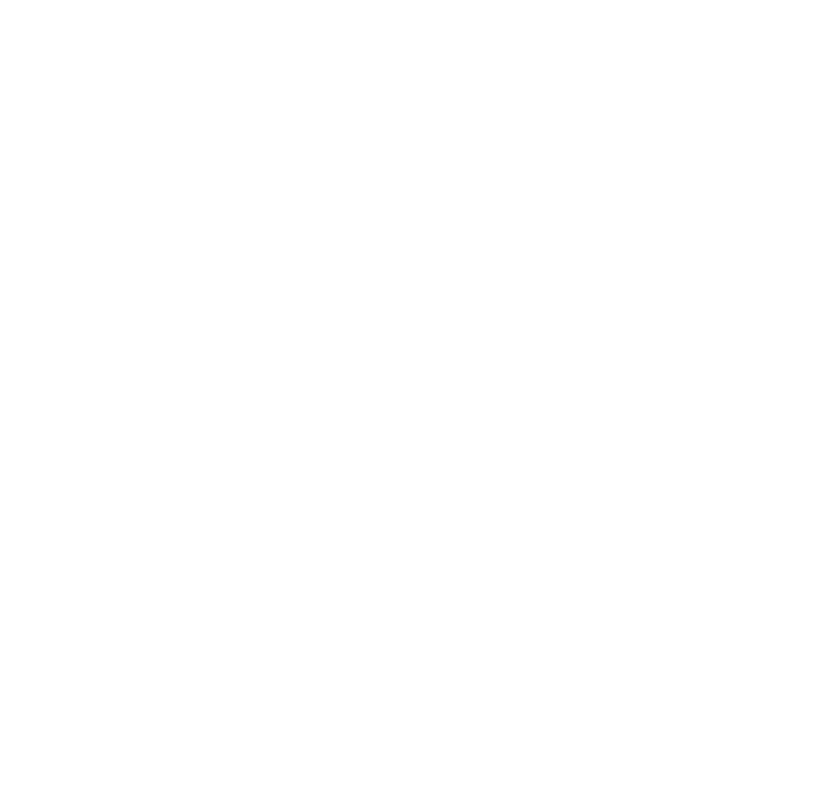
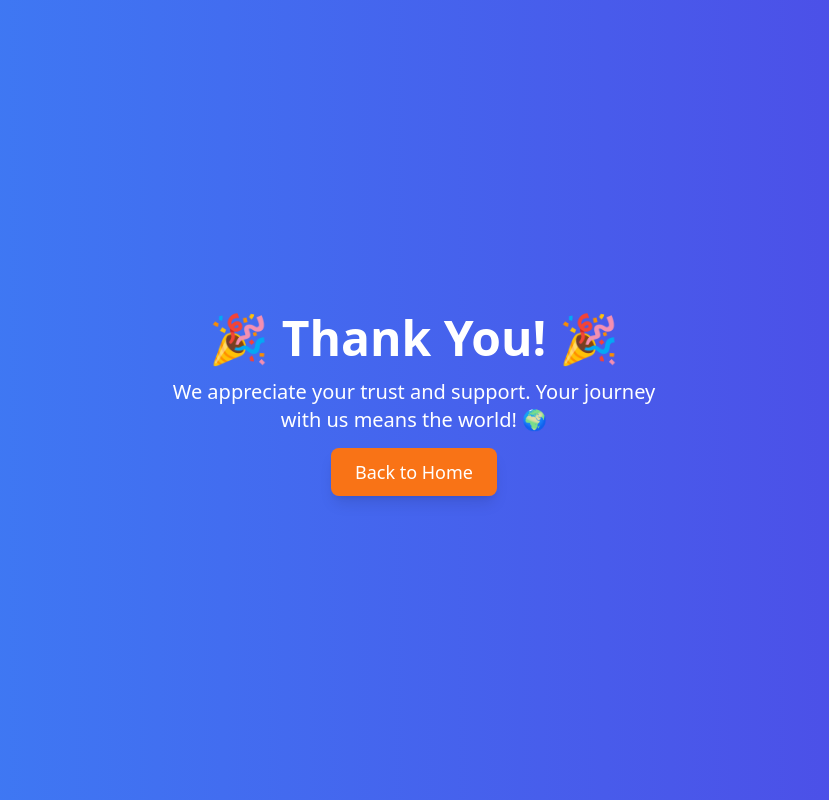
Before and after one commit to shubham-medscribe/dental, a React (Create React App) app: page /thank-you in a window 1280 px wide. Before the commit this address had no page. Shown: the whole page, without its empty margins (226-1055 px from the left). Built offline with nearby package versions, Linux system fonts and the light colour scheme.

Commit message:
added validation and thank you page, added credit-score field in pop form

```diff
--- a/package.json
+++ b/package.json
@@ -27,11 +27,13 @@
     "jspdf": "^2.5.2",
     "mapbox-gl": "^3.6.0",
     "react": "^18.3.1",
+    "react-confetti": "^6.2.2",
     "react-dom": "^18.3.1",
     "react-dotenv": "^0.1.3",
     "react-infinite-scroll-component": "^6.1.0",
     "react-loading-skeleton": "^3.4.0",
     "react-medium-image-zoom": "^5.2.9",
+    "react-phone-input-2": "^2.15.1",
     "react-redux": "^9.1.2",
     "react-router-dom": "^6.26.0",
     "react-scripts": "5.0.1",
--- a/src/components/CallUsBar/CallUsbar.tsx
+++ b/src/components/CallUsBar/CallUsbar.tsx
@@ -4,7 +4,7 @@
 import { FontAwesomeIcon } from "@fortawesome/react-fontawesome";
 import { faPhone } from "@fortawesome/free-solid-svg-icons";
 
-export default function CallUsBar({ openPopForm }: Record<string, any>) {
+export default function CallUsBar() {
   const [mounted, setMounted] = useState(false);
 
   useEffect(() => {
@@ -15,12 +15,12 @@
   if (!mounted) return null;
 
   return createPortal(
-    <motion.div
-      onClick={() => openPopForm()}
+    <motion.a
+      href="tel:+1510-574-0496"
       initial={{ y: 100 }}
       animate={{ y: 0 }}
       transition={{ type: "spring", stiffness: 80 }}
-      className="cursor-pointer fixed bottom-0 left-0 w-full bg-black text-white py-3 px-6 flex items-center gap-3 justify-center z-50"
+      className="sm:hidden cursor-pointer fixed bottom-0 left-0 w-full bg-black text-white py-3 px-6 flex items-center gap-3 justify-center z-50"
     >
       {/* Infinite Left-Right Motion */}
       <motion.div
@@ -44,7 +44,7 @@
       <span className="text-sm sm:text-base font-semibold">
         Call us to get Free Consultation
       </span>
-    </motion.div>,
+    </motion.a>,
     document.body
   );
 }
--- a/src/components/popForm/PopFor.tsx
+++ b/src/components/popForm/PopFor.tsx
@@ -3,8 +3,13 @@
 import { createPortal } from "react-dom";
 import { FontAwesomeIcon } from "@fortawesome/react-fontawesome";
 import { faClose } from "@fortawesome/free-solid-svg-icons";
+import "react-phone-input-2/lib/style.css";
+import PhoneInput from "react-phone-input-2";
+import validateForm from "../../functions/validatePopUpForm";
+import { useNavigate } from "react-router-dom";
 
 export default function PopFor({ closePopForm }: Record<string, any>) {
+  const navigate = useNavigate()
   const [message, setMessage] = useState<string | null>(null);
   const [formData, setFormData] = useState({
     firstName: "",
@@ -12,6 +17,7 @@
     email: "",
     phone: "",
     financing: "",
+    creditscore: "",
     note: "",
     consent: false,
   });
@@ -26,6 +32,19 @@
 
   const handleSubmit = (e: any) => {
     e.preventDefault();
+
+    if (!validateForm(formData)) {
+      setMessage("Please fill in all fields.");
+      return;
+    }
+    setFormData((preState: any) => {
+      return { ...preState, phone: "+" + preState.phone };
+    });
+
+    if (validateForm(formData)) {
+      navigate("/thank-you")
+      return;
+    }
     setMessage("Message sent successfully!");
     console.log(formData);
   };
@@ -43,8 +62,13 @@
         transition={{ duration: 0.3 }}
         onClick={(e) => e.stopPropagation()} // Prevents closing when clicking inside the form
       >
-        <button onClick={()=>{closePopForm()}} className="absolute top-0 right-0 p-2 sm:p-5">
-          <FontAwesomeIcon icon={faClose}/>
+        <button
+          onClick={() => {
+            closePopForm();
+          }}
+          className="absolute top-0 right-0 p-2 sm:p-5"
+        >
+          <FontAwesomeIcon icon={faClose} />
         </button>
         <h2 className="text-xl font-bold mb-4 text-center">
           📅 BOOK A FREE CONSULTATION
@@ -100,14 +124,17 @@
             <label className="block text-sm font-semibold mb-1">
               Phone Number <span className="text-red-700">*</span>
             </label>
-            <input
-              type="tel"
-              name="phone"
-              placeholder="Phone Number"
+            <PhoneInput
+              country={"us"} // Default country
               value={formData.phone}
-              onChange={handleChange}
-              className="border p-2 rounded-lg w-full"
-              required
+              onChange={(phone: string) => {
+                {
+                  setFormData({ ...formData, phone: phone });
+                }
+              }}
+              inputClass="border p-2 rounded-lg w-full"
+              containerClass="w-full"
+              inputStyle={{ width: "100%" }} // Ensures it takes full width
             />
           </div>
 
@@ -127,6 +154,33 @@
               <option value="no">No</option>
             </select>
           </div>
+          {formData.financing === "yes" && (
+            <motion.div
+              animate={{ opacity: 1 }}
+              transition={{ duration: 0.5 }}
+              initial={{ opacity: 0 }}
+              exit={{ opacity: 0 }}
+              className="mb-4"
+            >
+              <label className="block text-sm font-semibold mb-1">
+                Credit Score <span className="text-red-700">*</span>
+              </label>
+              <select
+                name="creditscore"
+                value={formData.creditscore}
+                onChange={handleChange}
+                className="border p-2 rounded-lg w-full"
+                required
+              >
+                <option value="">Please choose an option</option>{" "}
+                <option value="0-549">Below 549</option>
+                <option value="550-559">550-559</option>
+                <option value="600-649">600-649</option>
+                <option value="650-699">650-699</option>
+                <option value="above-700">Above 700</option>
+              </select>
+            </motion.div>
+          )}
 
           <div className="mb-4">
             <label className="block text-sm font-semibold mb-1">
--- /dev/null
+++ b/src/functions/validatePopUpForm.ts
@@ -0,0 +1,51 @@
+type FormDataType = {
+  firstName: string;
+  lastName: string;
+  email: string;
+  phone: string;
+  financing: string;
+  creditscore: string;
+  note: string;
+  consent: boolean;
+};
+
+type ValidationErrors = Partial<Record<keyof FormDataType, string>>;
+
+const validateForm = (data: FormDataType): boolean => {
+  const errors: ValidationErrors = {};
+
+  if (!data.firstName.trim() || data.firstName.length < 2) {
+    errors.firstName = "First name is required and must be at least 2 characters.";
+  }
+
+  if (!data.lastName.trim() || data.lastName.length < 2) {
+    errors.lastName = "Last name is required and must be at least 2 characters.";
+  }
+
+  if (!data.email.trim() || !/^[\w-.]+@([\w-]+\.)+[\w-]{2,4}$/.test(data.email)) {
+    errors.email = "Please enter a valid email address.";
+  }
+
+  if (!data.phone.trim() || !/^\+?\d{10,15}$/.test(data.phone)) {
+    errors.phone = "Please enter a valid phone number.";
+  }
+
+  if (!data.financing.trim()) {
+    errors.financing = "Please select a financing option.";
+  }
+
+  // Only validate credit score if financing is "yes"
+  if (data.financing.toLowerCase() === "yes" && !data.creditscore.trim()) {
+    errors.creditscore = "Please select a credit score range.";
+  }
+
+  if (!data.consent) {
+    errors.consent = "You must agree to the terms.";
+  }
+
+  console.log(errors);
+
+  // If there are any errors, return false; otherwise, return true
+  return Object.keys(errors).length === 0;
+};
+ export default validateForm;
--- a/src/pages/Home.tsx
+++ b/src/pages/Home.tsx
@@ -15,7 +15,7 @@
   const [open, setClose] = useState<boolean>(false);
   return (
     <div className="w-full">
-      <CallUsBar openPopForm={() => setClose(true)}/>
+      <CallUsBar/>
       {open && <PopFor closePopForm={() => setClose(false)}/>}
       <Navbar openPopForm={() => setClose(true)} />
       <LocationAndOfficeHour />
--- /dev/null
+++ b/src/pages/thankyou.tsx
@@ -0,0 +1,50 @@
+import { motion } from "framer-motion";
+import { useEffect, useState } from "react";
+import Confetti from "react-confetti";
+
+export default function ThankYou() {
+  const [showConfetti, setShowConfetti] = useState(true);
+
+  useEffect(() => {
+    const timer = setTimeout(() => setShowConfetti(false), 5000);
+    return () => clearTimeout(timer);
+  }, []);
+
+  return (
+    <div className="min-h-screen flex flex-col items-center justify-center bg-gradient-to-r from-blue-500 to-indigo-600 text-white text-center p-6">
+      {showConfetti && <Confetti />}
+
+      <motion.h1
+        initial={{ opacity: 0, y: -50 }}
+        animate={{ opacity: 1, y: 0 }}
+        transition={{ type: "spring", stiffness: 100 }}
+        className="text-4xl sm:text-5xl font-bold mb-4"
+      >
+        🎉 Thank You! 🎉
+      </motion.h1>
+
+      <motion.p
+        initial={{ opacity: 0 }}
+        animate={{ opacity: 1 }}
+        transition={{ delay: 0.3 }}
+        className="text-lg sm:text-xl max-w-lg"
+      >
+        We appreciate your trust and support. Your journey with us means the world! 🌍
+      </motion.p>
+
+      <motion.div
+        initial={{ scale: 0 }}
+        animate={{ scale: 1 }}
+        transition={{ type: "spring", stiffness: 120, delay: 0.5 }}
+        className="mt-6"
+      >
+        <a
+          href="/"
+          className="bg-orange-500 hover:bg-orange-600 text-white px-6 py-3 rounded-lg text-lg shadow-lg transition"
+        >
+          Back to Home
+        </a>
+      </motion.div>
+    </div>
+  );
+}
--- a/src/routes/Routes.tsx
+++ b/src/routes/Routes.tsx
@@ -2,12 +2,14 @@
 import { Routes, Route, useLocation } from "react-router-dom";
 import Home from "../pages/Home";
 import Contact from "../pages/contact";
+import ThankYou from "../pages/thankyou";
 
 const RoutesRoot = () => {
   return (
     <Routes>
       <Route path="/" element={<Home />} />
       <Route path="/contact" element={<Contact />} />
+      <Route path="/thank-you" element={<ThankYou />} />
     </Routes>
   );
 };
```
Also changed, not shown: 1 other file (tests, documents, lock files or other folders).
